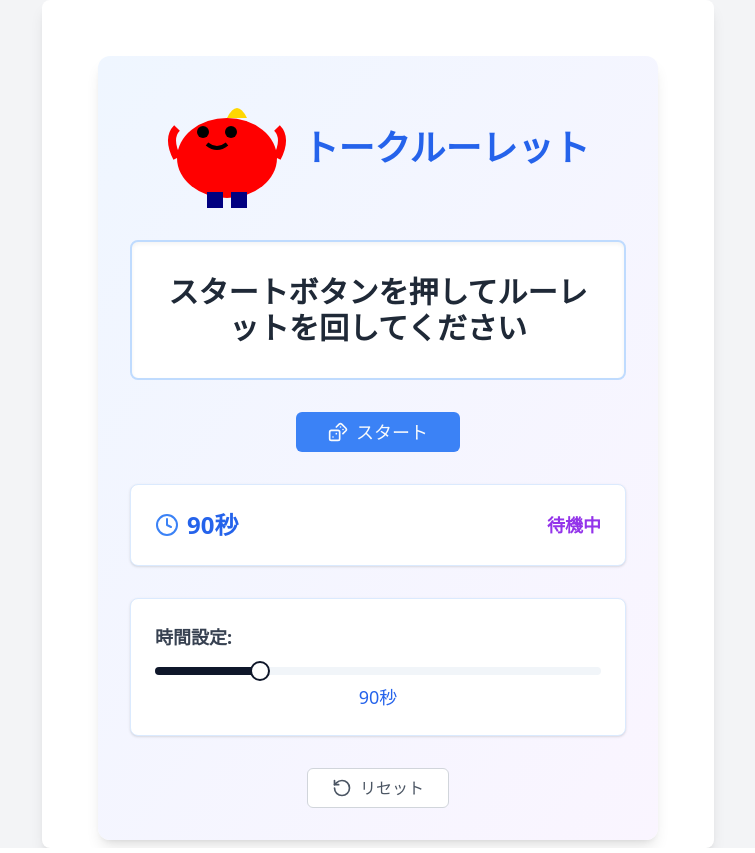
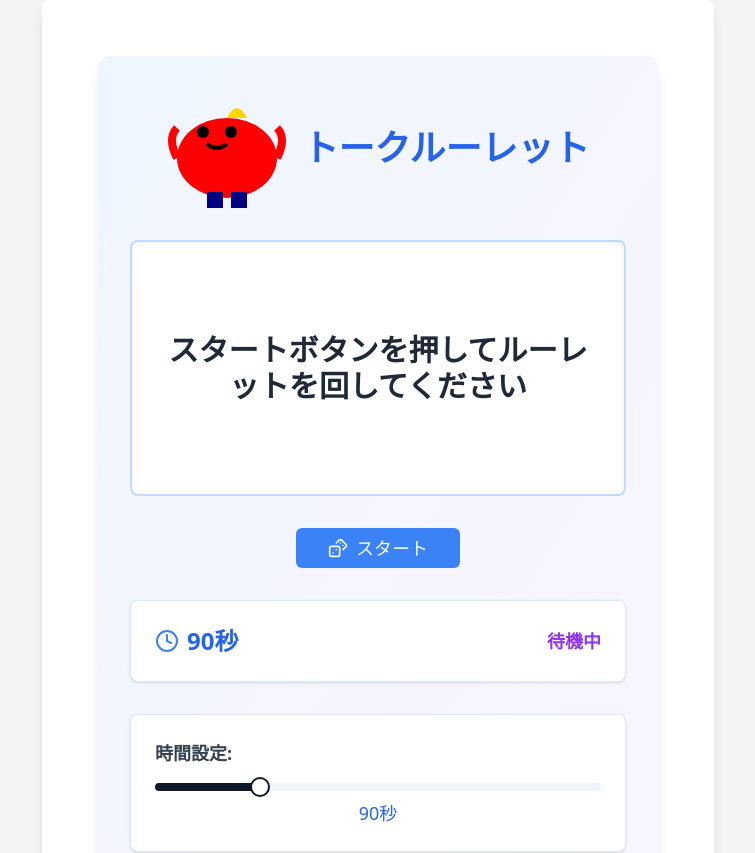
Before and after one commit to yokishin1005/New-, a Next.js app in the folder frontend/: page / in a window 1280 px wide. Shown: the top 853 px of the page, without its empty margins (262-1017 px from the left). Built offline with nearby package versions, Linux system fonts and the light colour scheme.

Commit message:
modified:   frontend/app/components/TalkRouletteUI.js

```diff
--- a/frontend/app/components/TalkRouletteUI.js
+++ b/frontend/app/components/TalkRouletteUI.js
@@ -59,20 +59,18 @@ const TalkRouletteUI = ({
   };
 
   return (
-    <div className="p-4 sm:p-6 md:p-8 max-w-2xl mx-auto h-screen flex flex-col">
+    <div className="p-4 sm:p-6 md:p-8 max-w-2xl mx-auto min-h-screen flex flex-col">
       <div className="flex-grow flex flex-col space-y-6 sm:space-y-8 bg-gradient-to-br from-blue-50 to-purple-50 rounded-xl shadow-lg p-4 sm:p-6 md:p-8">
         <div className="flex flex-col sm:flex-row justify-center items-center space-y-4 sm:space-y-0 sm:space-x-4">
           <RouletteCharacter state={state} />
           <h1 className="text-2xl sm:text-3xl md:text-4xl font-bold text-center text-blue-600">トークルーレット</h1>
         </div>
-        <div className="flex-grow flex flex-col justify-center bg-white p-4 sm:p-6 md:p-8 rounded-lg shadow-inner border-2 border-blue-200">
-          <div className="flex items-center justify-center h-full">
-            <p className="text-xl sm:text-2xl md:text-3xl font-bold text-center text-gray-800 leading-relaxed">
-              {state === 'spinning'
-                ? <span className="inline-block">{displayedTopic}</span>
-                : (currentTopic || 'スタートボタンを押してルーレットを回してください')}
-            </p>
-          </div>
+        <div className="bg-white p-4 sm:p-6 md:p-8 rounded-lg shadow-inner border-2 border-blue-200 h-64 flex items-center justify-center">
+          <p className="text-xl sm:text-2xl md:text-3xl font-bold text-center text-gray-800 leading-relaxed">
+            {state === 'spinning'
+              ? <span className="inline-block">{displayedTopic}</span>
+              : (currentTopic || 'スタートボタンを押してルーレットを回してください')}
+          </p>
         </div>
         <div className="flex justify-center">
           {renderButtons()}
```
